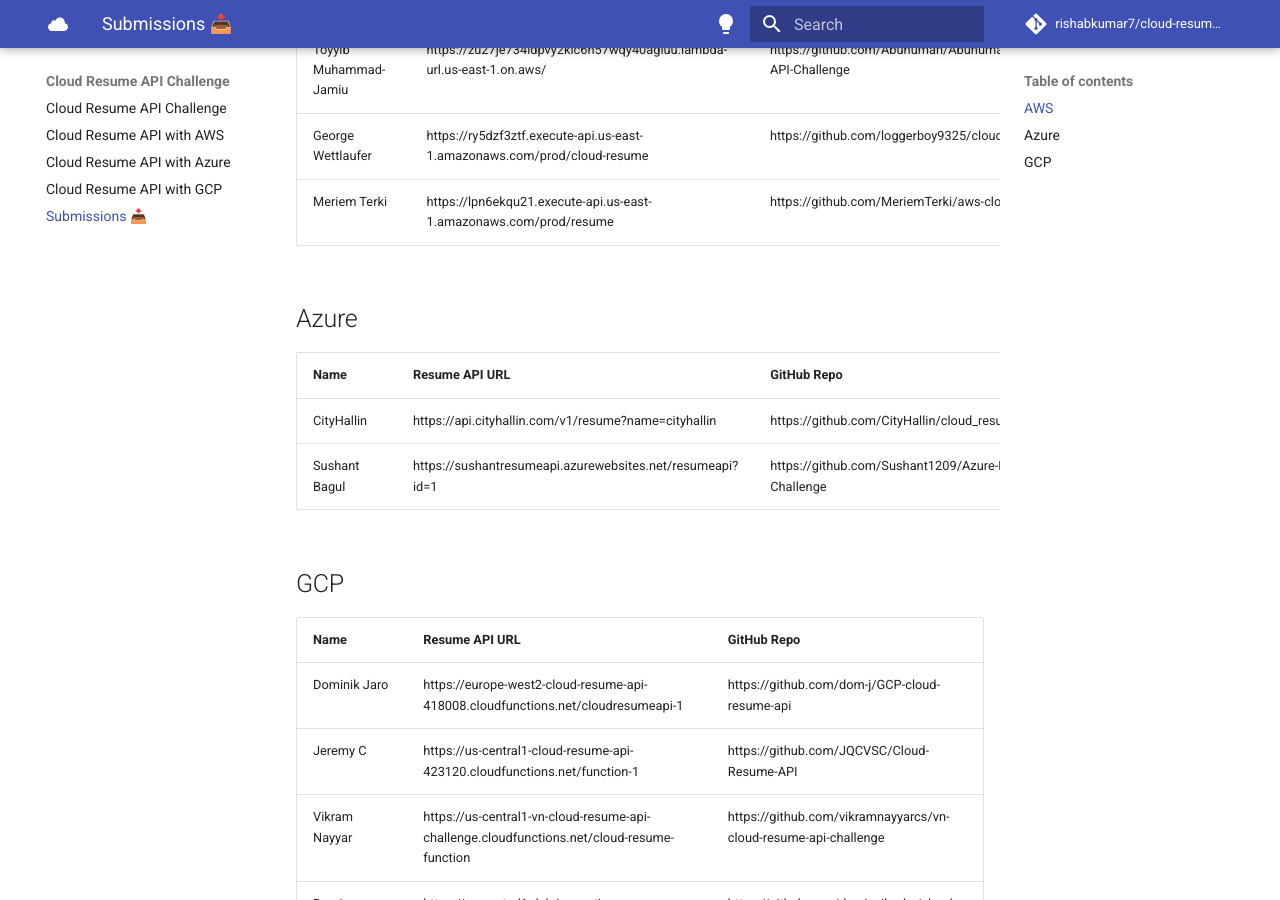
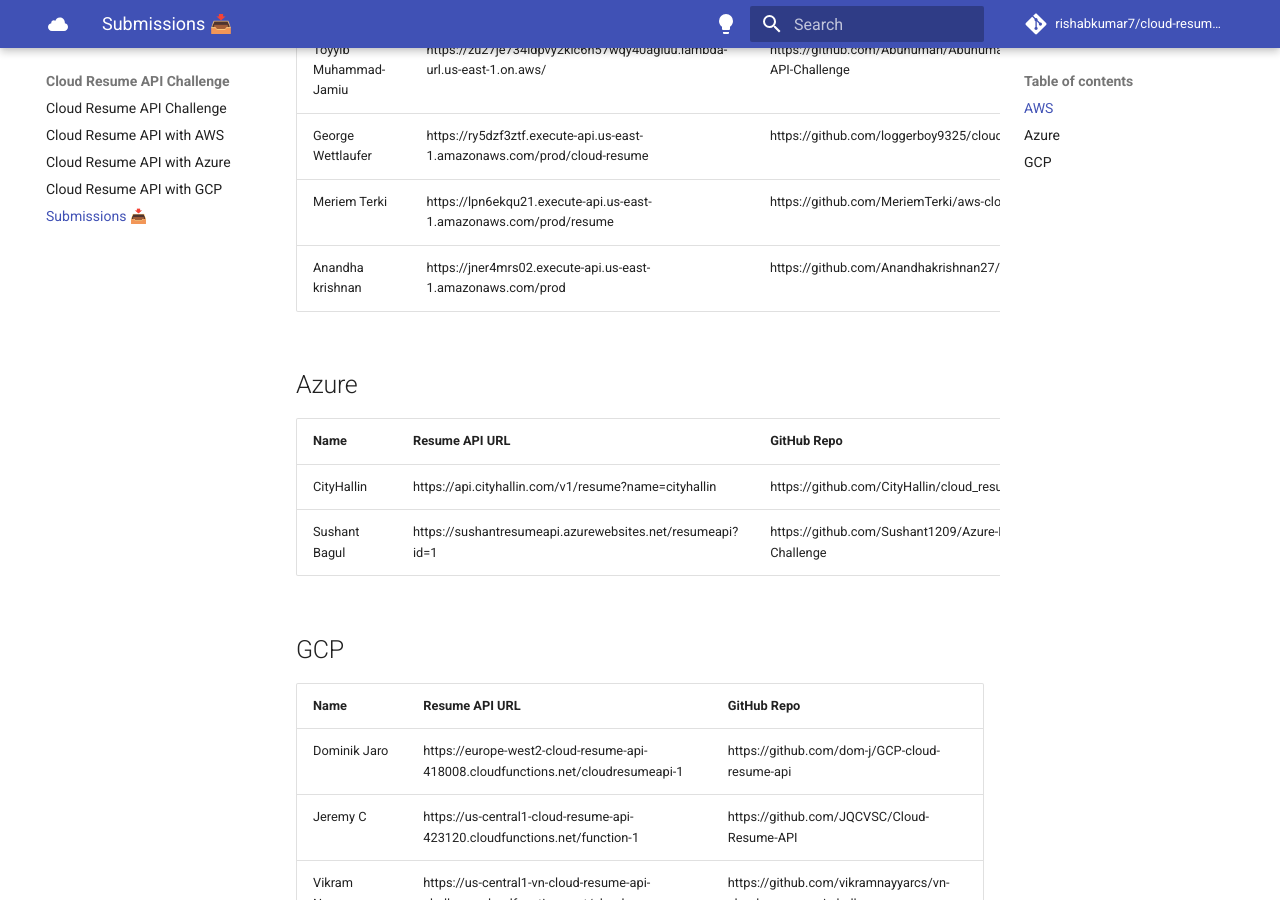
Before and after one commit to rishabkumar7/cloud-resume-api, an MkDocs documentation site: the page built from docs/submissions.md, in a window 1280 px wide and 900 px high, scrolled down 995 px. Built offline with MkDocs 1.6.1 and Material for MkDocs 9.7.7, drawn with Linux system fonts in a browser that asks for light colours; comment, search, counter and statistics services are not loaded.

Commit message:
Update submissions.md

```diff
--- a/docs/submissions.md
+++ b/docs/submissions.md
@@ -19,6 +19,7 @@
 | Toyyib Muhammad-Jamiu | https://zu27je734ldpvy2kic6h57wqy40agiuu.lambda-url.us-east-1.on.aws/  | https://github.com/Abunuman/Abunuman-AWS-Cloud-Resume-API-Challenge |
 | George Wettlaufer | https://ry5dzf3ztf.execute-api.us-east-1.amazonaws.com/prod/cloud-resume | https://github.com/loggerboy9325/cloud-resume-api |
 | Meriem Terki | https://lpn6ekqu21.execute-api.us-east-1.amazonaws.com/prod/resume | https://github.com/MeriemTerki/aws-cloud-resume-api |
+|Anandha krishnan|https://jner4mrs02.execute-api.us-east-1.amazonaws.com/prod|https://github.com/Anandhakrishnan27/resumeApi
 
 ## Azure
 
```
